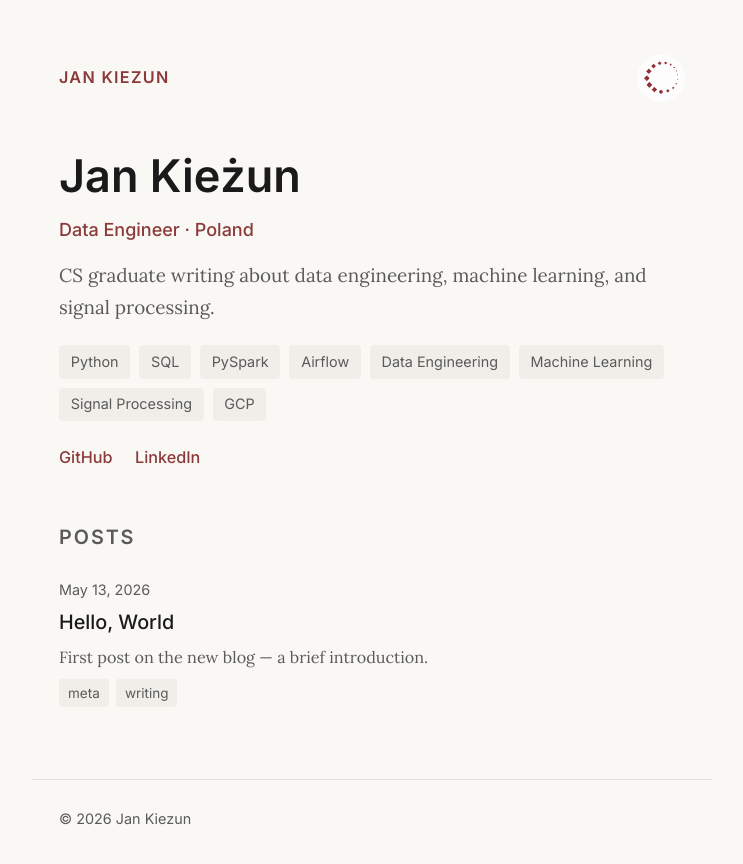
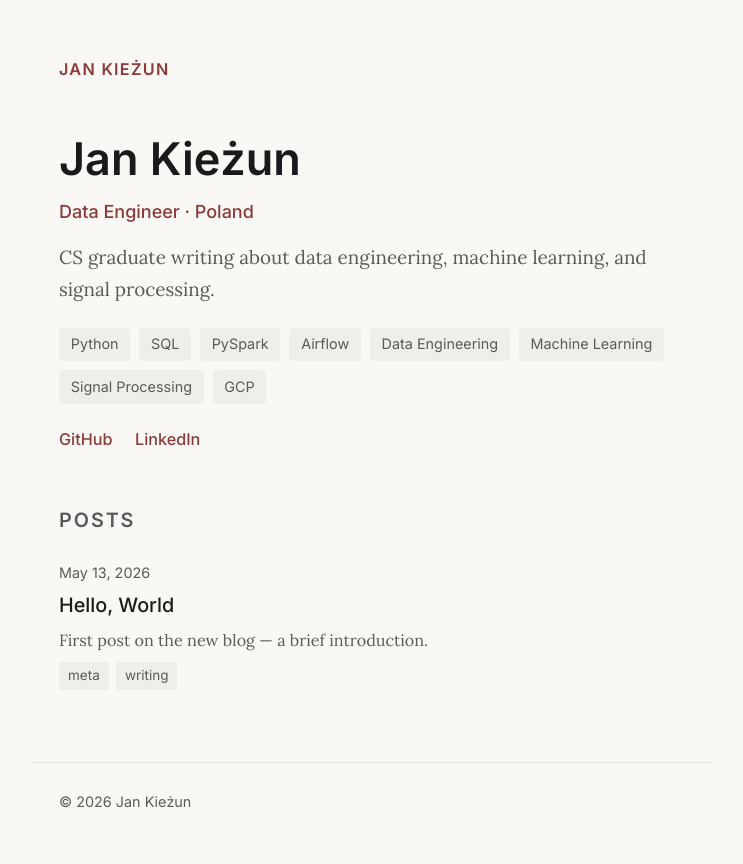
Before and after one commit to Jan-Kiezun/Jan-Kiezun.github.io, an Astro site in the folder gith-pgs-client/: page / in a window 1280 px wide. Shown: the whole page, without its empty margins (268-1011 px from the left). Built offline with nearby package versions, Linux system fonts and the light colour scheme; Astro itself is replaced by a stand-in of ours.

Commit message:
Remove navbar logo, change Kiezun to Kieżun

```diff
--- a/gith-pgs-client/src/layouts/BlogLayout.astro
+++ b/gith-pgs-client/src/layouts/BlogLayout.astro
@@ -15,21 +15,20 @@ const { title, description } = Astro.props;
     <meta charset="UTF-8" />
     <meta name="viewport" content="width=device-width, initial-scale=1.0" />
     <meta name="description" content={description || title} />
-    <title>{title === "Home" ? "Jan Kiezun Blog" : `${title} — Jan Kiezun`}</title>
+    <title>{title === "Home" ? "Jan Kieżun Blog" : `${title} — Jan Kieżun`}</title>
     <link rel="icon" type="image/png" href="/blog-logo.png" />
   </head>
   <body>
     <header>
       <nav>
-        <a href="/">Jan Kiezun</a>
-        <img src="/blog-logo.png" alt="" class="logo" width="48" height="48" />
+        <a href="/">Jan Kieżun</a>
       </nav>
     </header>
     <main>
       <slot />
     </main>
     <footer>
-      <p>&copy; {new Date().getFullYear()} Jan Kiezun</p>
+      <p>&copy; {new Date().getFullYear()} Jan Kieżun</p>
     </footer>
   </body>
 </html>
@@ -41,12 +40,6 @@ const { title, description } = Astro.props;
     padding: 0 1.5rem;
   }
 
-  header nav {
-    display: flex;
-    justify-content: space-between;
-    align-items: center;
-  }
-
   header nav a {
     font-family: var(--font-sans);
     font-size: 0.9rem;
@@ -55,10 +48,6 @@ const { title, description } = Astro.props;
     letter-spacing: 0.08em;
     color: var(--color-accent);
     text-decoration: none;
-  }
-
-  header nav img.logo {
-    border-radius: 50%;
   }
 
   header nav a:hover {
--- a/gith-pgs-client/src/pages/index.astro
+++ b/gith-pgs-client/src/pages/index.astro
@@ -6,7 +6,7 @@ const posts = await getCollection('blog', ({ data }) => !data.draft);
 posts.sort((a, b) => b.data.date.valueOf() - a.data.date.valueOf());
 ---
 
-<BlogLayout title="Home" description="Personal blog of Jan Kiezun">
+<BlogLayout title="Home" description="Personal blog of Jan Kieżun">
   <section class="intro">
     <h1>Jan Kieżun</h1>
     <p class="subtitle">Data Engineer · Poland</p>
```
Also changed, not shown: gith-pgs-client/.opencode/context.md, gith-pgs-client/.opencode/instructions.md.
